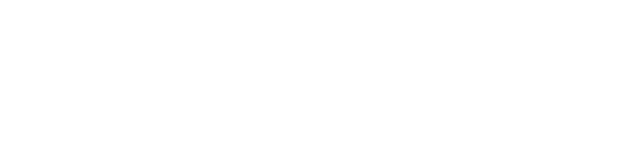
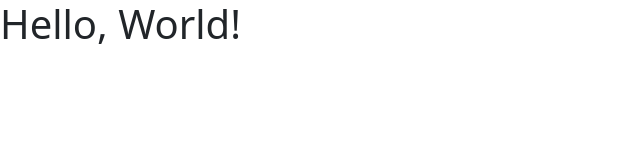
Before and after one commit to rosapl92/bootstrap, a plain HTML site: page index.html in a window 1280 px wide. Shown: the whole page, without its empty margins (0-640 px from the left). Drawn offline with nearby package versions, Linux system fonts and the light colour scheme.

Commit message:
bootstrap

```diff
--- a/index.html
+++ b/index.html
@@ -2,10 +2,15 @@
 <html lang="en">
 <head>
     <meta charset="UTF-8">
+    <meta name="viewport" content="width=device-width, initial-scale=1">
+
     <title>bootstrap exemple</title>
-    <link rel="stylesheet" href="style.css">
+
+    <link href="https://cdn.jsdelivr.net/npm/bootstrap@5.1.3/dist/css/bootstrap.min.css" rel="stylesheet" integrity="sha384-1BmE4kWBq78iYhFldvKuhfTAU6auU8tT94WrHftjDbrCEXSU1oBoqyl2QvZ6jIW3" crossorigin="anonymous">
 </head>
 <body>
+<h1>Hello, World!</h1>
 
+<script src="https://cdn.jsdelivr.net/npm/bootstrap@5.1.3/dist/js/bootstrap.bundle.min.js" integrity="sha384-ka7Sk0Gln4gmtz2MlQnikT1wXgYsOg+OMhuP+IlRH9sENBO0LRn5q+8nbTov4+1p" crossorigin="anonymous"></script>
 </body>
 </html>
```
